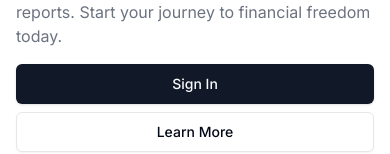
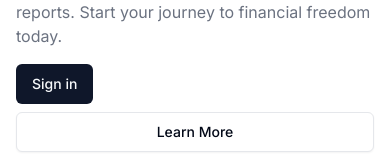
Before and after one commit to Nahuelluca20/personal-finances-app, a Next.js app: page / in a window 390 px wide. Shown: the part 208-362 px from the top of the page. Built offline with nearby package versions, Linux system fonts and the light colour scheme; no server answers.

Commit message:
Add SigninButton component to Header and MobileMenu

```diff
--- a/app/page.tsx
+++ b/app/page.tsx
@@ -1,5 +1,7 @@
 import {CreditCard, FileText, PieChart} from "lucide-react";
 import Link from "next/link";
+
+import SigninButton from "@/components/signin-button";
 
 export default function Home() {
   return (
@@ -17,12 +19,7 @@ export default function Home() {
               </p>
             </div>
             <div className="flex flex-col gap-2 min-[400px]:flex-row">
-              <Link
-                className="inline-flex h-10 items-center justify-center rounded-md bg-gray-900 px-8 text-sm font-medium text-gray-50 shadow transition-colors hover:bg-gray-900/90 focus-visible:outline-none focus-visible:ring-1 focus-visible:ring-gray-950 disabled:pointer-events-none disabled:opacity-50 dark:bg-gray-50 dark:text-gray-900 dark:hover:bg-gray-50/90 dark:focus-visible:ring-gray-300"
-                href="/signin"
-              >
-                Sign In
-              </Link>
+              <SigninButton />
               <Link
                 className="inline-flex h-10 items-center justify-center rounded-md border border-gray-200 bg-white px-8 text-sm font-medium shadow-sm transition-colors hover:bg-gray-100 hover:text-gray-900 focus-visible:outline-none focus-visible:ring-1 focus-visible:ring-gray-950 disabled:pointer-events-none disabled:opacity-50 dark:border-gray-800 dark:bg-gray-950 dark:hover:bg-gray-800 dark:hover:text-gray-50 dark:focus-visible:ring-gray-300"
                 href="#info"
--- a/components/header.tsx
+++ b/components/header.tsx
@@ -3,6 +3,7 @@ import {DollarSign} from "lucide-react";
 
 import {Button} from "./ui/button";
 import MobileMenu from "./mobile-menu";
+import SigninButton from "./signin-button";
 
 const links = [
   {
@@ -35,7 +36,9 @@ export default function Header() {
         <h1 className="text-xl font-bold">FinanceApp</h1>
       </Link>
 
-      <MobileMenu links={links} />
+      <MobileMenu links={links}>
+        <SigninButton />
+      </MobileMenu>
 
       <nav className="ml-auto items-center gap-4 sm:gap-6 hidden md:flex">
         {links.map((link) => (
--- a/components/mobile-menu.tsx
+++ b/components/mobile-menu.tsx
@@ -1,14 +1,37 @@
 "use client";
 import {Menu} from "lucide-react";
 import Link from "next/link";
-import {useState} from "react";
+import {useEffect, useRef, useState} from "react";
 
 import {cn} from "@/lib/utils";
 
 import {Button} from "./ui/button";
 
-export default function MobileMenu({links}: {links: {name: string; href: string}[]}) {
+export default function MobileMenu({
+  links,
+  children,
+}: {
+  links: {name: string; href: string}[];
+  children: React.ReactNode;
+}) {
   const [isOpen, setIsOpen] = useState(false);
+  const menuRef = useRef<HTMLDivElement | null>(null);
+
+  useEffect(() => {
+    const handleOutsideClick = (event: MouseEvent) => {
+      if (menuRef.current && !menuRef.current?.contains(event.target as Node)) {
+        setIsOpen(false);
+      }
+    };
+
+    if (isOpen) {
+      document.addEventListener("click", handleOutsideClick);
+    }
+
+    return () => {
+      document.removeEventListener("click", handleOutsideClick);
+    };
+  }, [isOpen]);
 
   return (
     <nav className="md:hidden">
@@ -21,6 +44,7 @@ export default function MobileMenu({links}: {links: {name: string; href: string}
         <Menu />
       </Button>
       <div
+        ref={menuRef}
         className={cn(
           "absolute right-4 mt-2 w-48 bg-white border border-gray-200 rounded shadow-xl",
           {
@@ -37,11 +61,7 @@ export default function MobileMenu({links}: {links: {name: string; href: string}
             {link.name}
           </Link>
         ))}
-        <Button asChild>
-          <Link className="m-2" href="/signin">
-            Sign In
-          </Link>
-        </Button>
+        <div className="m-2">{children}</div>
       </div>
     </nav>
   );
```
